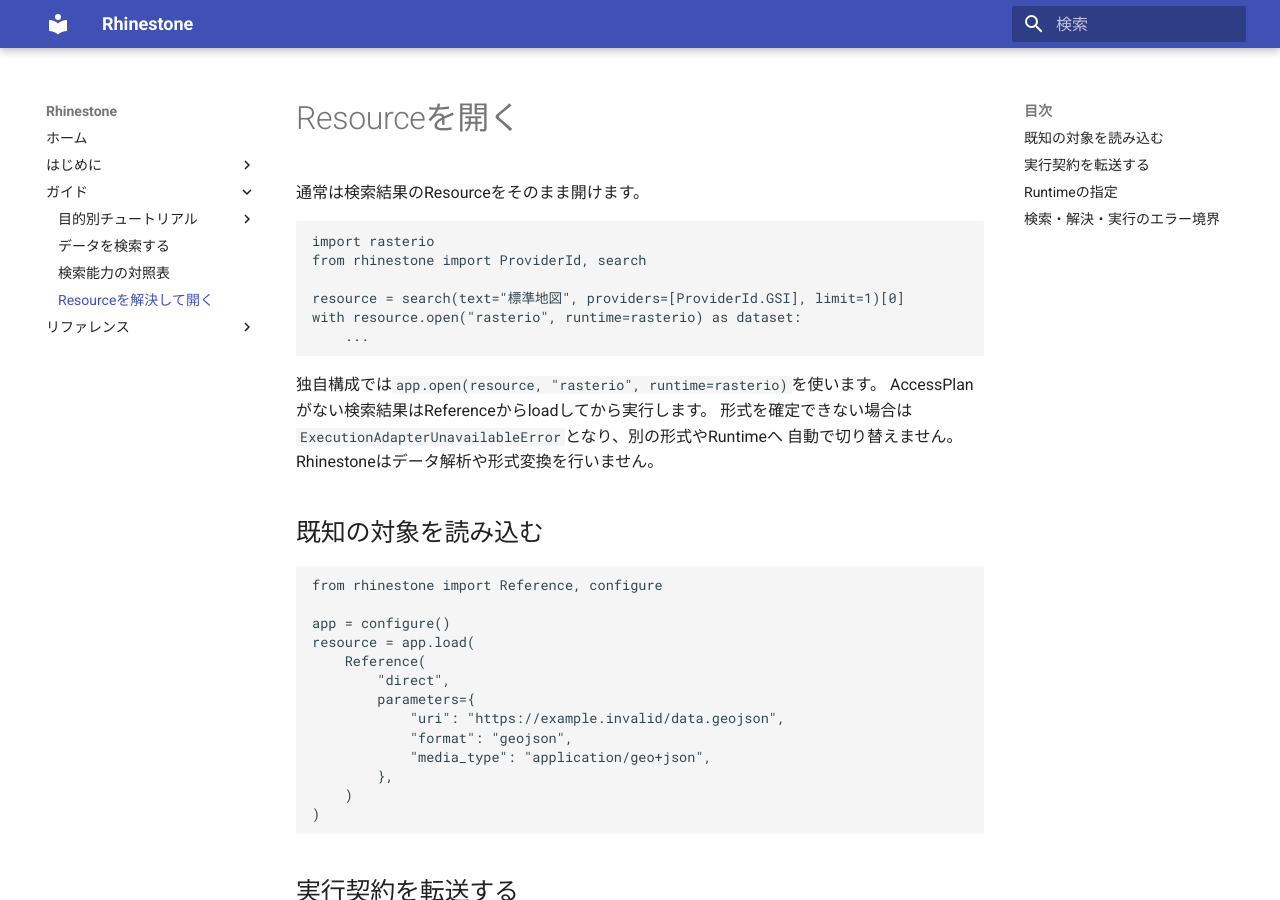
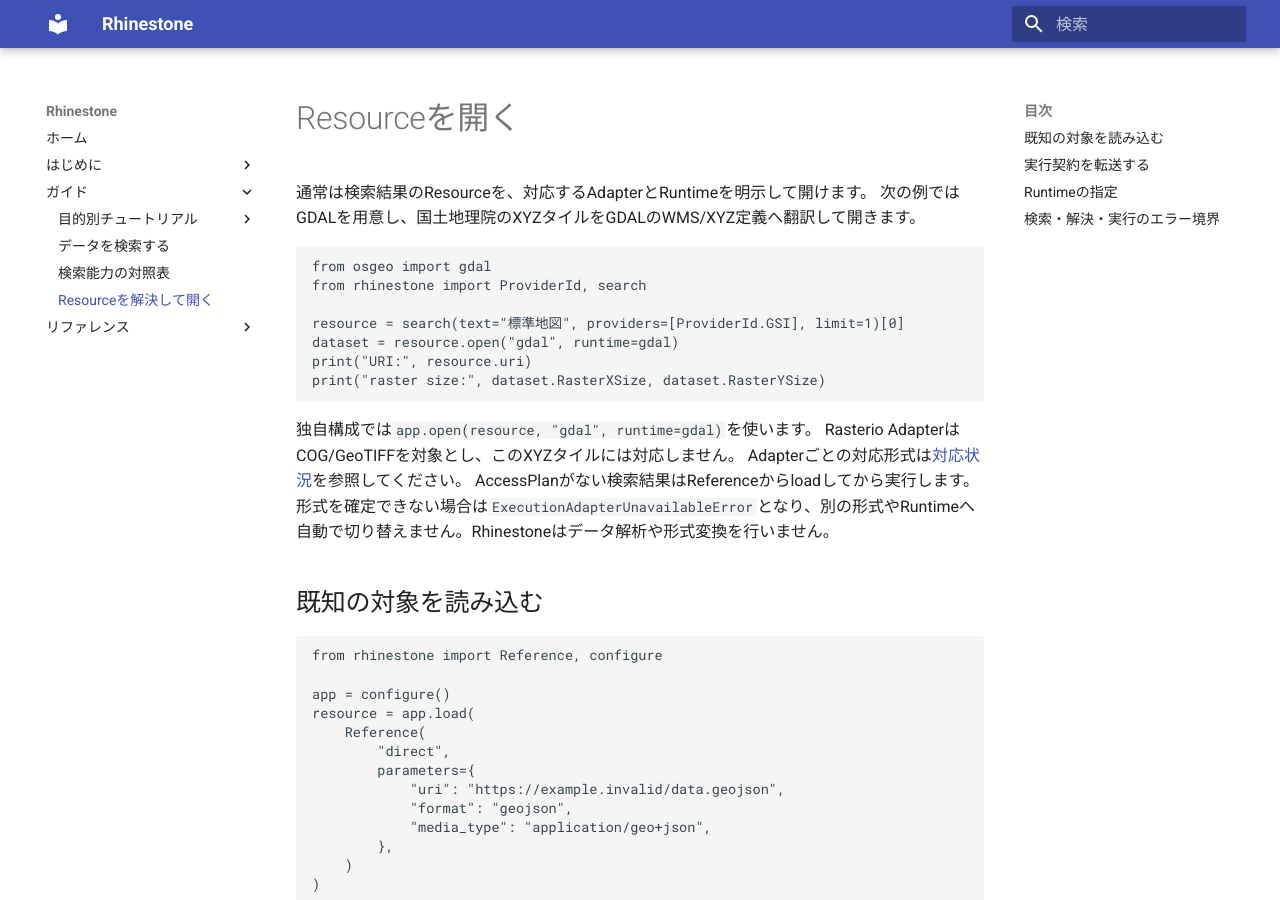
Before and after one commit to u-kitazawa/rhinestone, an MkDocs documentation site: the page built from docs/resolve-and-open.md, in a window 1280 px wide and 900 px high. Built offline with MkDocs 1.6.1 and Material for MkDocs 9.7.7, drawn with Linux system fonts in a browser that asks for light colours.

Commit message:
docs: use a compatible Runtime in the Resource open guide

````diff
--- a/docs/resolve-and-open.md
+++ b/docs/resolve-and-open.md
@@ -1,17 +1,21 @@
 # Resourceを開く
 
-通常は検索結果のResourceをそのまま開けます。
+通常は検索結果のResourceを、対応するAdapterとRuntimeを明示して開けます。
+次の例ではGDALを用意し、国土地理院のXYZタイルをGDALのWMS/XYZ定義へ翻訳して開きます。
 
 ```python
-import rasterio
+from osgeo import gdal
 from rhinestone import ProviderId, search
 
 resource = search(text="標準地図", providers=[ProviderId.GSI], limit=1)[0]
-with resource.open("rasterio", runtime=rasterio) as dataset:
-    ...
+dataset = resource.open("gdal", runtime=gdal)
+print("URI:", resource.uri)
+print("raster size:", dataset.RasterXSize, dataset.RasterYSize)
 ```
 
-独自構成では`app.open(resource, "rasterio", runtime=rasterio)`を使います。
+独自構成では`app.open(resource, "gdal", runtime=gdal)`を使います。
+Rasterio AdapterはCOG/GeoTIFFを対象とし、このXYZタイルには対応しません。
+Adapterごとの対応形式は[対応状況](compatibility.md)を参照してください。
 AccessPlanがない検索結果はReferenceからloadしてから実行します。
 形式を確定できない場合は`ExecutionAdapterUnavailableError`となり、別の形式やRuntimeへ
 自動で切り替えません。Rhinestoneはデータ解析や形式変換を行いません。
````
Also changed, not shown: 1 other file.
